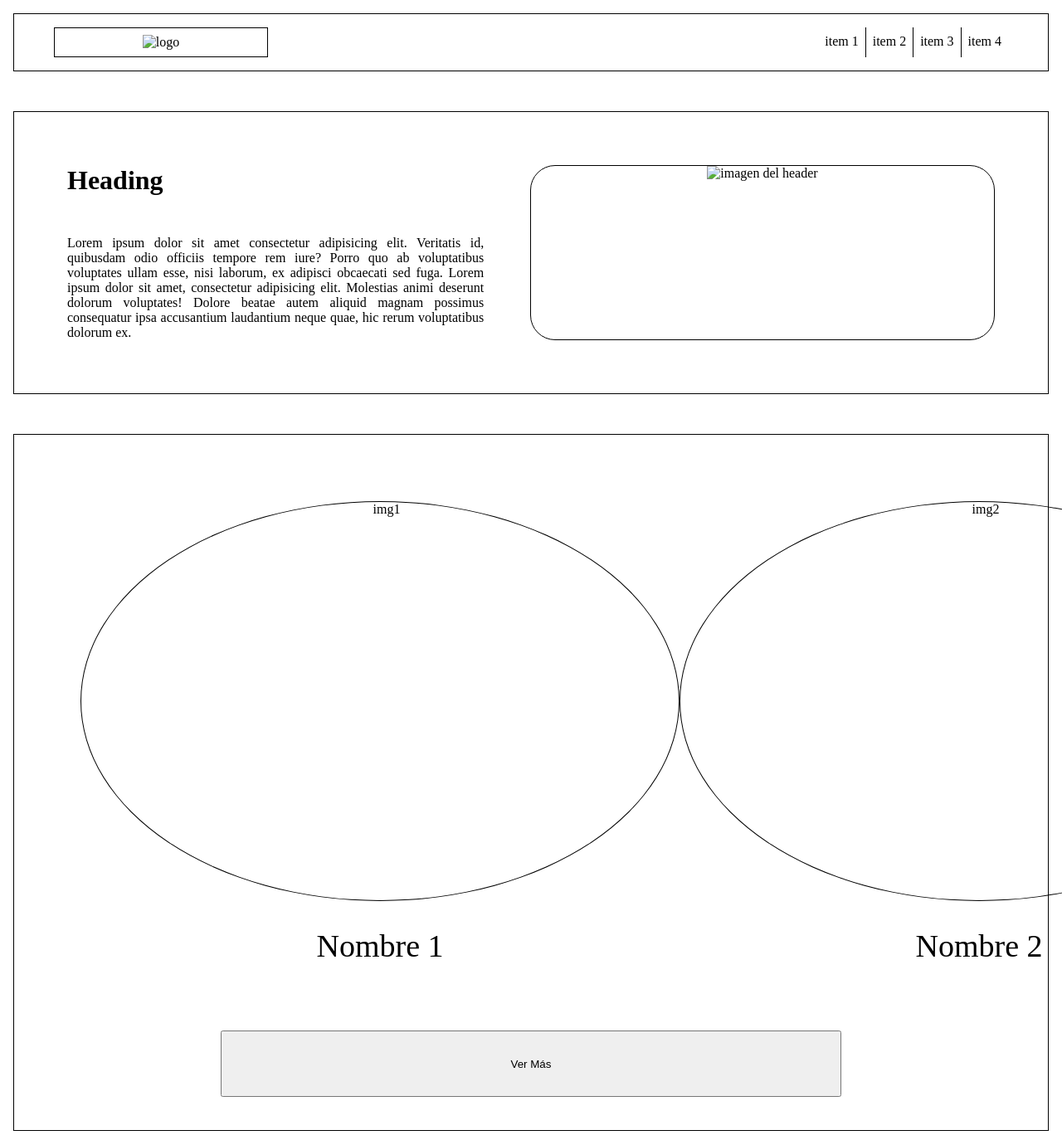
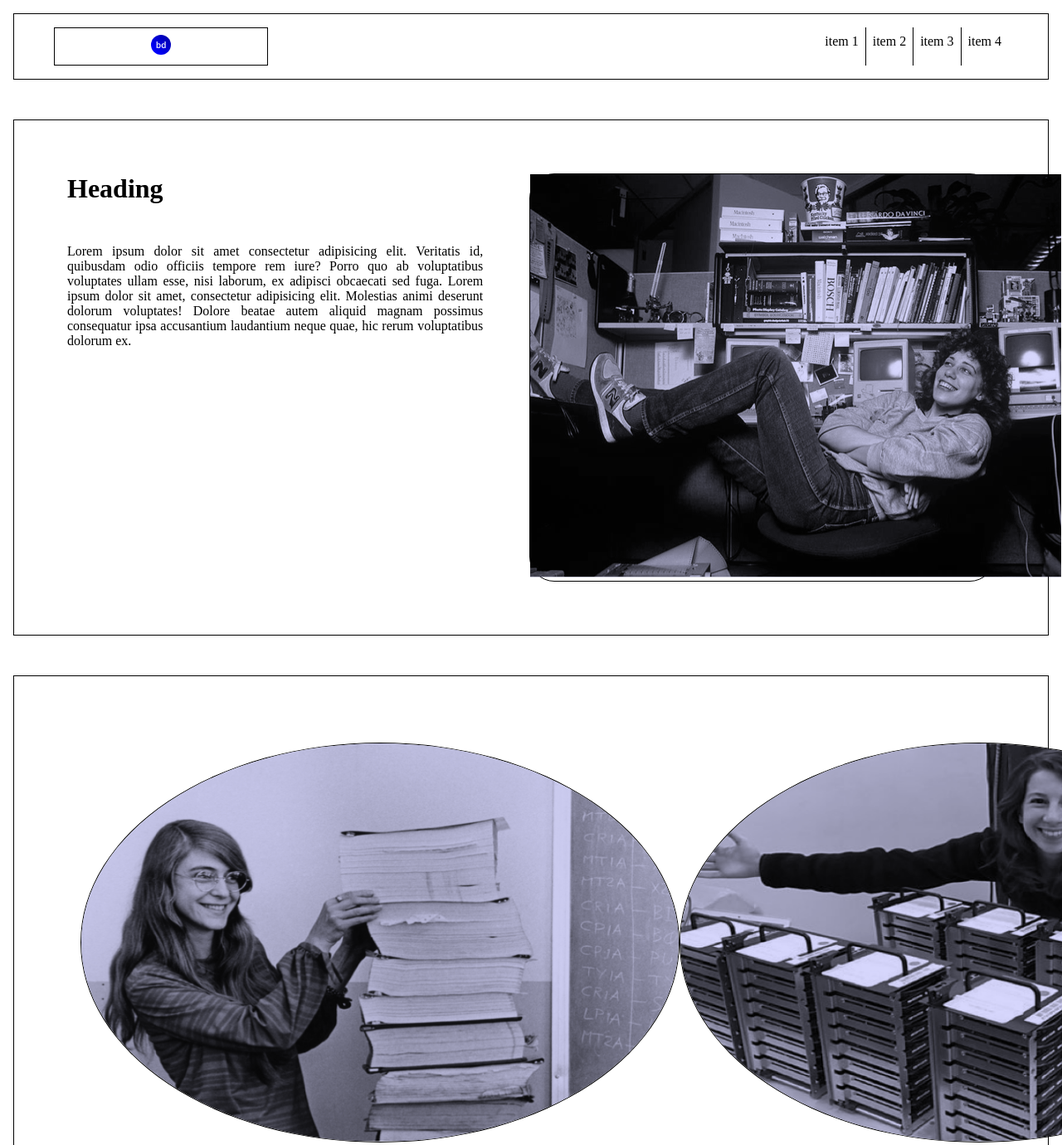
Before and after one commit to DSHC88/MaquetacionEjercicioJS, a plain HTML site: page index.html in a window 1280 px wide. Shown: the top 1380 px of the page at 83% size. Drawn offline with Linux system fonts and the light colour scheme.

Commit message:
Agregando las imagenes

```diff
--- a/index.html
+++ b/index.html
@@ -11,7 +11,7 @@
 <body>
     <nav class="navigation-bar">
         <div class="logo">
-            <img src="" alt="logo">
+            <img src="img/logo.svg" alt="logo">
         </div>
         <ul>
             <li>item 1</li>
@@ -28,7 +28,7 @@
                     consectetur adipisicing elit. Molestias animi deserunt dolorum voluptates! Dolore beatae autem aliquid magnam possimus consequatur ipsa accusantium laudantium neque quae, hic rerum voluptatibus dolorum ex.</p>
             </div>
             <div class="imagen-header">
-                <img src="" alt="imagen del header">
+                <img src="img/susan-kare.png" alt="imagen del header">
             </div>
         </div>
 
@@ -36,11 +36,11 @@
     <main>
         <div class="container-imgs">
             <div class="container-img1">
-                <img src="" alt="img1">
+                <img src="img/Margaret_Hamilton.png" alt="img1">
                 <p>Nombre 1</p>
             </div>
             <div class="container-img1">
-                <img src="" alt="img2">
+                <img src="img/Katie-Bouman.png" alt="img2">
                 <p>Nombre 2</p>
             </div>
         </div>
```
Also changed, not shown: img/Katie-Bouman.png (added), img/Margaret_Hamilton.png (added), img/logo.svg (added), img/susan-kare.png (added).
